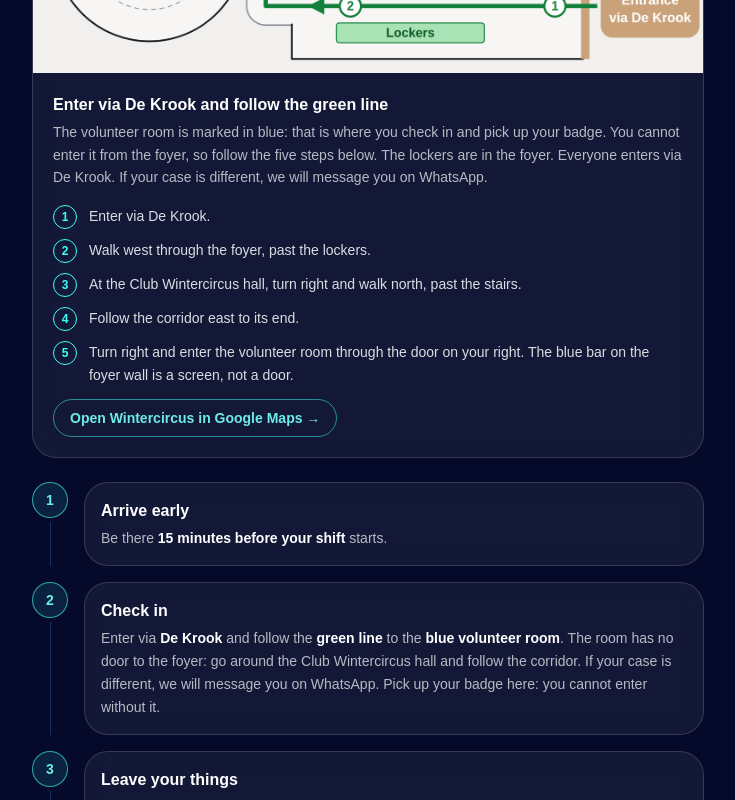
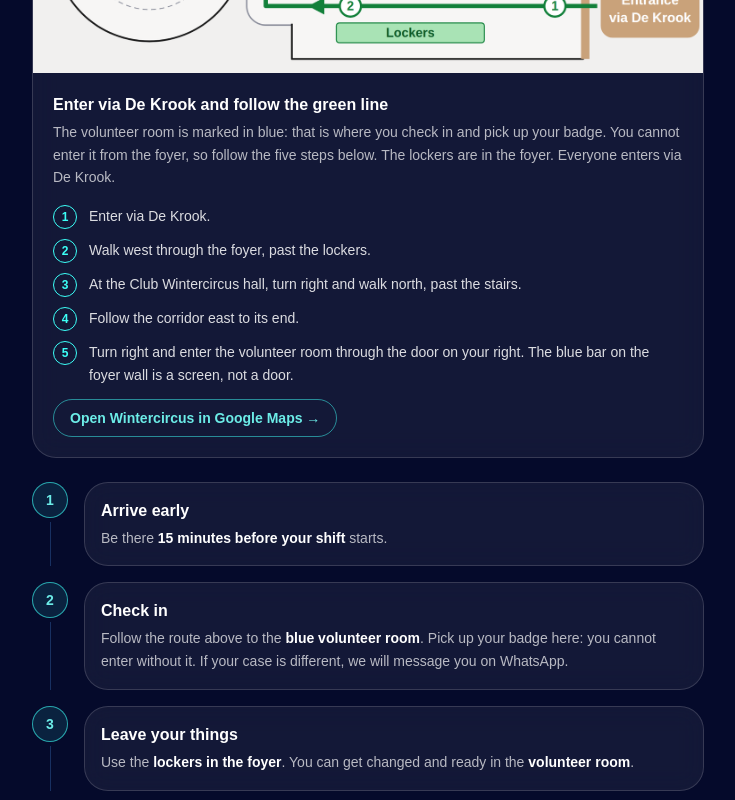
Before and after one commit to tectonicconf/planningstool, a Next.js app: page /onboarding in a window 1280 px wide. Shown: the part 3480-4280 px from the top of the page, without its empty margins (272-1007 px from the left). Built offline with nearby package versions, Linux system fonts and the light colour scheme; a web font is replaced by a local one.

Commit message:
Consistency pass: boat and breakdown shifts, less repeated route text
Co-Authored-By: Claude Sonnet 5.5 <noreply@anthropic.com>
Claude-Session: https://claude.ai/code/session_016nJpnPrr8wGxms8zfNTY8E

```diff
--- a/src/data/faq.ts
+++ b/src/data/faq.ts
@@ -167,7 +167,7 @@ export const FAQ_ITEMS: FaqItem[] = [
     id: "boat",
     category: "perks",
     question: "What is the Tectonic Boat?",
-    answer: "A crew party on the water on 21 October from 18:00 to 22:00, open to all volunteers. The boat is moored at **Kuiperskaai 24** in Ghent.",
+    answer: "A crew party on the water on 21 October from 18:00 to 22:00. The boat is moored at **Kuiperskaai 24** in Ghent. Volunteers on a breakdown shift get a Tecnotonic ticket instead.",
   },
   {
     id: "tecnotonic",
--- a/src/data/onboarding.ts
+++ b/src/data/onboarding.ts
@@ -190,7 +190,7 @@ export const ON_THE_DAY = {
   title: "Your day, step by step",
   map: {
     title: "Enter via De Krook and follow the green line",
-    body: "The volunteer room is marked in blue: that is where you check in and pick up your badge. You cannot enter it from the foyer, so follow the five steps below. The lockers are in the foyer. Everyone enters via De Krook. If your case is different, we will message you on WhatsApp.",
+    body: "The volunteer room is marked in blue: that is where you check in and pick up your badge. You cannot enter it from the foyer, so follow the five steps below. The lockers are in the foyer. Everyone enters via De Krook.",
     route: [
       "Enter via De Krook.",
       "Walk west through the foyer, past the lockers.",
@@ -212,12 +212,12 @@ export const ON_THE_DAY = {
     {
       id: "check-in",
       title: "Check in",
-      body: "Enter via **De Krook** and follow the **green line** to the **blue volunteer room**. The room has no door to the foyer: go around the Club Wintercircus hall and follow the corridor. If your case is different, we will message you on WhatsApp. Pick up your badge here: you cannot enter without it.",
+      body: "Follow the route above to the **blue volunteer room**. Pick up your badge here: you cannot enter without it. If your case is different, we will message you on WhatsApp.",
     },
     {
       id: "things",
       title: "Leave your things",
-      body: "Use the **lockers in the foyer**. You can get changed and ready in the **volunteer room**: go around the Club Wintercircus hall and follow the corridor.",
+      body: "Use the **lockers in the foyer**. You can get changed and ready in the **volunteer room**.",
     },
     {
       id: "station",
```
